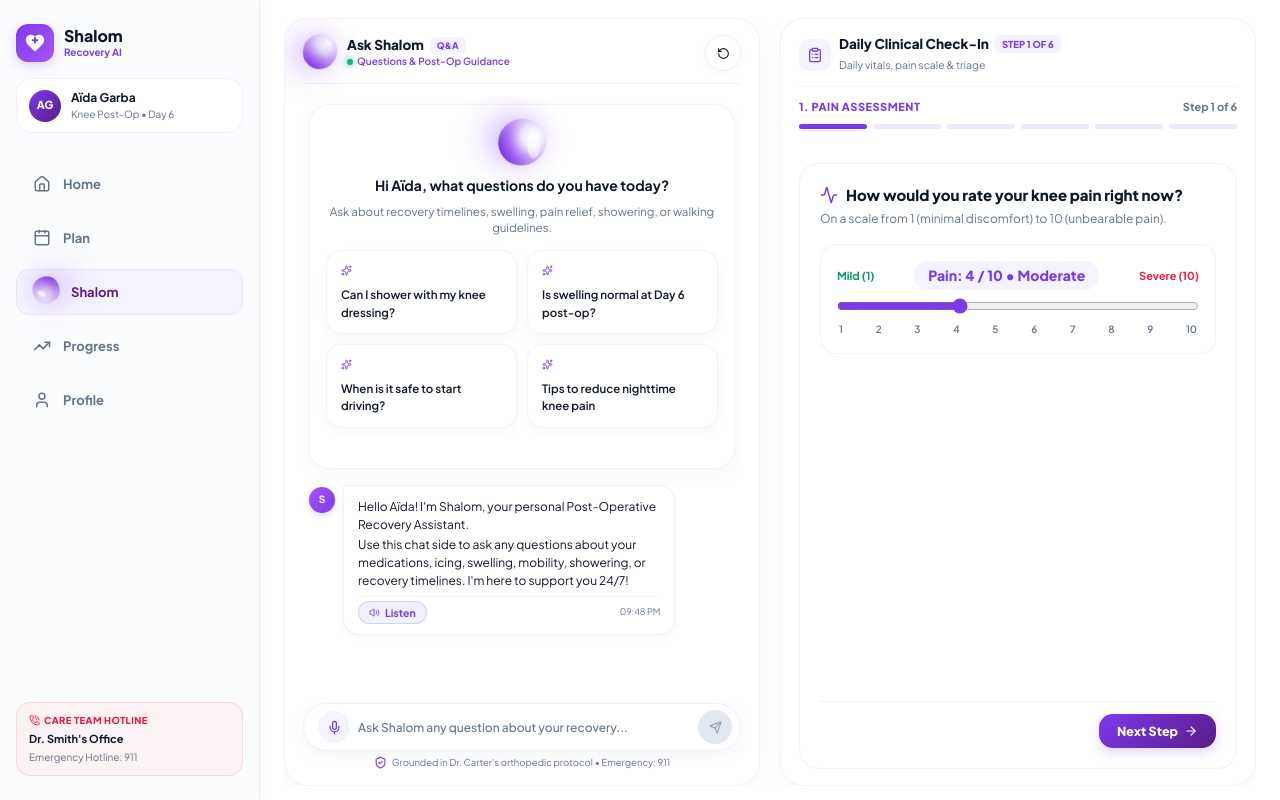
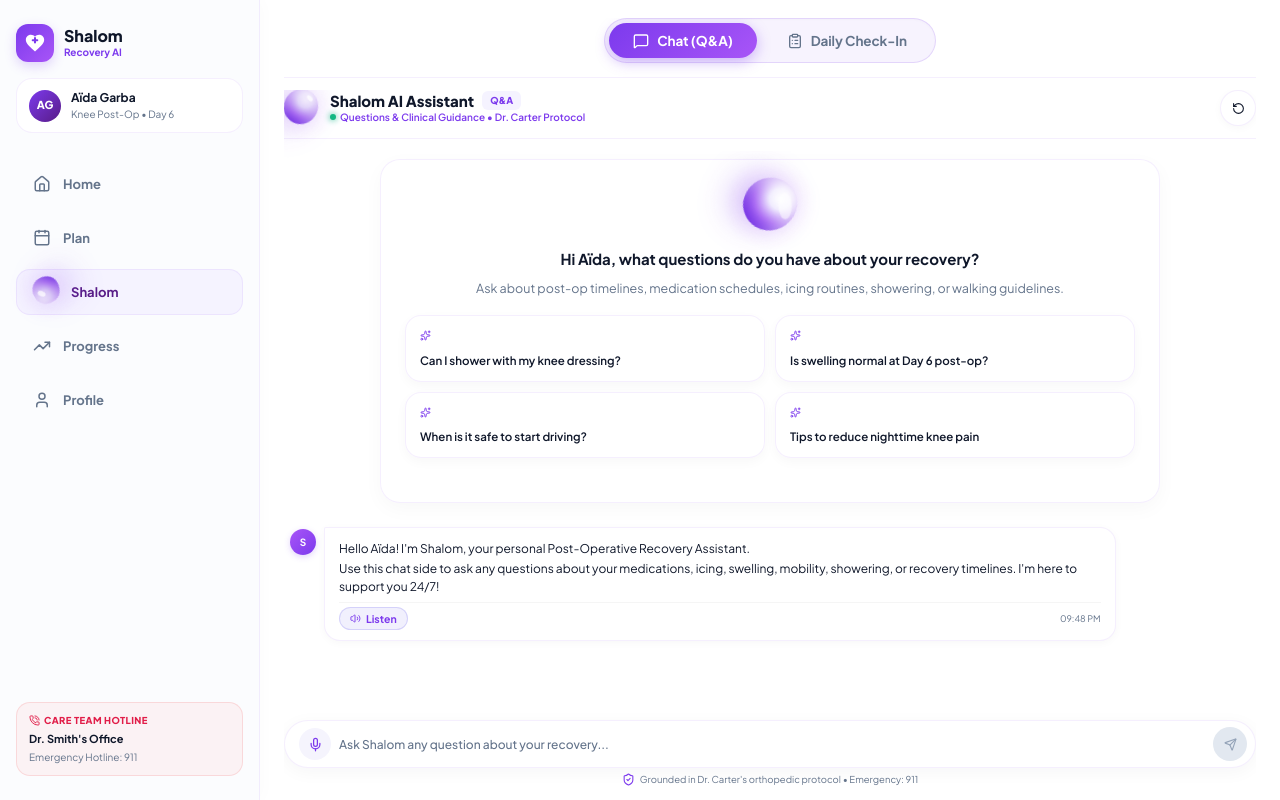
Before and after one commit to Aidarag/Shalom-Post-Operative-RecoverAI, a React (Vite) app: page / in a window 1280 px wide. Both pictures are taken after a click on the button "Shalom". Built offline with nearby package versions, Linux system fonts and the light colour scheme.

Commit message:
feat: redesign Shalom AI as normal page with Chat (Q&A) and Daily Check-In segmented filter

```diff
--- a/src/components/ChatInterface.tsx
+++ b/src/components/ChatInterface.tsx
@@ -72,8 +72,8 @@ export const ChatInterface: React.FC<ChatInterfaceProps> = ({
   currentRecoveryStatus: _currentRecoveryStatus = 'Green',
   onNavigateToProgress
 }) => {
-  // Mobile / Tab switch state: 'chat' or 'work'
-  const [mobileSide, setMobileSide] = useState<'chat' | 'work'>('chat');
+  // Filter toggle state: 'chat' (Q&A) vs 'checkin' (Daily Check-In)
+  const [activeFilter, setActiveFilter] = useState<'chat' | 'checkin'>('chat');
 
   // Chat conversation state (strictly for questions & clinical inquiries)
   const [messages, setMessages] = useState<Message[]>([
@@ -89,7 +89,7 @@ export const ChatInterface: React.FC<ChatInterfaceProps> = ({
   const [playingMessageId, setPlayingMessageId] = useState<string | null>(null);
   const messagesEndRef = useRef<HTMLDivElement>(null);
 
-  // Work Side State: Daily Clinical Check-In
+  // Daily Clinical Check-In State
   const [isCheckInSubmitted, setIsCheckInSubmitted] = useState<boolean>(checkInComplete);
   const [checkInStep, setCheckInStep] = useState<number>(0); // 0 to 5 for the 6 steps
   const [answers, setAnswers] = useState<CheckInAnswers>(
@@ -122,6 +122,7 @@ export const ChatInterface: React.FC<ChatInterfaceProps> = ({
       const report = generateCareTeamReport(presetScenarioTrigger, status);
       onCheckInComplete(presetScenarioTrigger, status, report);
       setIsCheckInSubmitted(true);
+      setActiveFilter('checkin');
       clearPresetScenarioTrigger();
     }
   }, [presetScenarioTrigger, onCheckInComplete, clearPresetScenarioTrigger]);
@@ -252,7 +253,7 @@ export const ChatInterface: React.FC<ChatInterfaceProps> = ({
     setIsCheckInSubmitted(true);
 
     // Notify user in Chat side
-    const summaryMsg = `I've analyzed your Day 6 check-in! Your Recovery Status has been updated on your Work Board.\n\n` +
+    const summaryMsg = `I've analyzed your Day 6 check-in! Your Recovery Status has been updated on your Daily Check-In page.\n\n` +
       `- **Pain Level**: ${finalAnswers.painLevel}/10\n` +
       `- **Temperature**: ${finalAnswers.temperature || 98.6}°F (${finalAnswers.hasFever ? 'Fever reported' : 'Normal'})\n` +
       `- **Medications**: ${finalAnswers.medsTaken ? 'All Taken ✓' : 'Missed Some'}\n` +
@@ -1073,48 +1074,51 @@ export const ChatInterface: React.FC<ChatInterfaceProps> = ({
   };
 
   // ==========================================
-  // MAIN RENDER: SPLIT VIEW (CHAT SIDE & WORK SIDE)
+  // MAIN RENDER: UNIFIED NORMAL PAGE WITH FILTER
   // ==========================================
   return (
-    <div className="shalom-split-container">
-      {/* Mobile Switcher (Visible on screens < 1024px) */}
-      <div className="shalom-mobile-switcher">
+    <div className="shalom-page-container">
+      {/* Top Segmented Filter Header: Chat (Q&A) vs Daily Check-In */}
+      <div className="shalom-filter-header">
+        <div className="shalom-filter-tabs">
           <button
             type="button"
-          className={`shalom-mobile-switch-btn ${mobileSide === 'chat' ? 'active' : ''}`}
-          onClick={() => setMobileSide('chat')}
+            className={`shalom-filter-tab ${activeFilter === 'chat' ? 'active' : ''}`}
+            onClick={() => setActiveFilter('chat')}
           >
-          <MessageSquare size={13} />
-          <span>Chat (Questions)</span>
+            <MessageSquare size={16} />
+            <span>Chat (Q&amp;A)</span>
           </button>
           <button
             type="button"
-          className={`shalom-mobile-switch-btn ${mobileSide === 'work' ? 'active' : ''}`}
-          onClick={() => setMobileSide('work')}
+            className={`shalom-filter-tab ${activeFilter === 'checkin' ? 'active' : ''}`}
+            onClick={() => setActiveFilter('checkin')}
           >
-          <ClipboardList size={13} />
-          <span>Work (Check-In &amp; Status)</span>
+            <ClipboardList size={16} />
+            <span>Daily Check-In</span>
+            {isCheckInSubmitted && (
+              <span className="shalom-done-chip">
+                <Check size={11} strokeWidth={3} /> Done
+              </span>
+            )}
           </button>
         </div>
+      </div>
 
-      {/* Grid: Left Chat Side + Right Work Side */}
-      <div className="shalom-split-grid">
       {/* ========================================================= */}
-        {/* LEFT SIDE: CHAT PANEL (FOR QUESTIONS & CLINICAL ANSWERS) */}
+      {/* VIEW 1: CHAT / Q&A VIEW */}
       {/* ========================================================= */}
-        <div
-          className="shalom-chat-panel"
-          style={{ display: mobileSide === 'chat' ? 'flex' : undefined }}
-        >
-          {/* Header */}
+      {activeFilter === 'chat' && (
+        <div className="shalom-chat-view">
+          {/* Chat Header Bar */}
           <div className="shalom-panel-header">
-            <div style={{ display: 'flex', alignItems: 'center', gap: '10px' }}>
+            <div style={{ display: 'flex', alignItems: 'center', gap: '12px' }}>
               <div className="chat-header-avatar" />
               <div>
-                <div style={{ display: 'flex', alignItems: 'center', gap: '6px' }}>
-                  <span className="chat-header-title">Ask Shalom</span>
+                <div style={{ display: 'flex', alignItems: 'center', gap: '8px' }}>
+                  <span className="chat-header-title" style={{ fontSize: '15px' }}>Shalom AI Assistant</span>
                   <span style={{
-                    fontSize: '9px', fontWeight: 800, padding: '2px 7px', borderRadius: '6px',
+                    fontSize: '9.5px', fontWeight: 800, padding: '2px 8px', borderRadius: '6px',
                     background: 'var(--primary-light)', color: 'var(--primary)', textTransform: 'uppercase'
                   }}>
                     Q&amp;A
@@ -1122,7 +1126,7 @@ export const ChatInterface: React.FC<ChatInterfaceProps> = ({
                 </div>
                 <span className="chat-header-status">
                   <span style={{ width: '6px', height: '6px', borderRadius: '50%', background: '#10B981', display: 'inline-block', boxShadow: '0 0 6px #10B981' }}></span>
-                  Questions &amp; Post-Op Guidance
+                  Questions &amp; Clinical Guidance &bull; Dr. Carter Protocol
                 </span>
               </div>
             </div>
@@ -1140,16 +1144,16 @@ export const ChatInterface: React.FC<ChatInterfaceProps> = ({
           {/* Messages Scroller */}
           <div className="chat-scroller-view">
             {messages.length <= 1 && (
-              <div className="chat-welcome-box" style={{ padding: '16px' }}>
-                <div className="hologram-chat-sphere" style={{ width: '46px', height: '46px', margin: '0 auto' }}></div>
-                <strong style={{ fontSize: '14px', color: 'var(--text-main)' }}>
-                  Hi Aïda, what questions do you have today?
+              <div className="chat-welcome-box" style={{ padding: '20px 24px', maxWidth: '780px', margin: '0 auto 12px auto', width: '100%' }}>
+                <div className="hologram-chat-sphere" style={{ width: '52px', height: '52px', margin: '0 auto 8px auto' }}></div>
+                <strong style={{ fontSize: '15px', color: 'var(--text-main)' }}>
+                  Hi Aïda, what questions do you have about your recovery?
                 </strong>
-                <p style={{ fontSize: '11.5px', color: 'var(--text-muted)', margin: 0, lineHeight: '1.4' }}>
-                  Ask about recovery timelines, swelling, pain relief, showering, or walking guidelines.
+                <p style={{ fontSize: '12.5px', color: 'var(--text-muted)', margin: 0, lineHeight: '1.5' }}>
+                  Ask about post-op timelines, medication schedules, icing routines, showering, or walking guidelines.
                 </p>
 
-                <div className="suggest-chips-grid" style={{ width: '100%', marginTop: '6px' }}>
+                <div className="suggest-chips-grid" style={{ width: '100%', marginTop: '10px' }}>
                   {prebakedQueries.map((q, idx) => (
                     <div
                       key={idx}
@@ -1276,38 +1280,38 @@ export const ChatInterface: React.FC<ChatInterfaceProps> = ({
             </div>
           </div>
         </div>
+      )}
 
-        {/* ========================================================================= */}
-        {/* RIGHT SIDE: WORK PANEL (FOR DAILY CHECK-IN & DYNAMIC RECOVERY STATUS) */}
-        {/* ========================================================================= */}
-        <div
-          className="shalom-work-panel"
-          style={{ display: mobileSide === 'work' ? 'flex' : undefined }}
-        >
+      {/* ========================================================= */}
+      {/* VIEW 2: DAILY CHECK-IN VIEW */}
+      {/* ========================================================= */}
+      {activeFilter === 'checkin' && (
+        <div className="shalom-checkin-view">
+          <div className="shalom-checkin-card-container">
             {/* Header */}
-          <div className="shalom-panel-header">
-            <div style={{ display: 'flex', alignItems: 'center', gap: '8px' }}>
+            <div className="shalom-panel-header" style={{ marginBottom: '8px' }}>
+              <div style={{ display: 'flex', alignItems: 'center', gap: '10px' }}>
                 <div style={{
-                width: '32px', height: '32px', borderRadius: '10px',
+                  width: '36px', height: '36px', borderRadius: '12px',
                   background: 'var(--primary-light)', color: 'var(--primary)',
                   display: 'flex', alignItems: 'center', justifyContent: 'center'
                 }}>
-                <ClipboardList size={16} />
+                  <ClipboardList size={18} />
                 </div>
                 <div>
-                <div style={{ display: 'flex', alignItems: 'center', gap: '6px' }}>
-                  <span className="chat-header-title">Daily Clinical Check-In</span>
+                  <div style={{ display: 'flex', alignItems: 'center', gap: '8px' }}>
+                    <span className="chat-header-title" style={{ fontSize: '15px' }}>Daily Clinical Check-In</span>
                     <span style={{
-                    fontSize: '9.5px', fontWeight: 800, padding: '2px 7px', borderRadius: '6px',
+                      fontSize: '9.5px', fontWeight: 800, padding: '2px 8px', borderRadius: '6px',
                       background: isCheckInSubmitted ? 'rgba(5, 150, 105, 0.1)' : 'var(--primary-light)',
                       color: isCheckInSubmitted ? '#059669' : 'var(--primary)',
                       textTransform: 'uppercase'
                     }}>
-                    {isCheckInSubmitted ? 'Completed' : `Step ${checkInStep + 1} of 6`}
+                      {isCheckInSubmitted ? 'Completed & Evaluated' : `Step ${checkInStep + 1} of 6`}
                     </span>
                   </div>
-                <span style={{ fontSize: '10.5px', color: 'var(--text-muted)' }}>
-                  {isCheckInSubmitted ? 'Recovery status analyzed from your answers' : 'Daily vitals, pain scale & triage'}
+                  <span style={{ fontSize: '11px', color: 'var(--text-muted)' }}>
+                    {isCheckInSubmitted ? 'Recovery status analyzed directly from your submitted answers' : 'Track daily vitals, pain level, wound safety & triage'}
                   </span>
                 </div>
               </div>
@@ -1320,23 +1324,23 @@ export const ChatInterface: React.FC<ChatInterfaceProps> = ({
                     background: 'var(--primary-light)',
                     color: 'var(--primary)',
                     border: '1px solid rgba(124, 58, 237, 0.2)',
-                  borderRadius: '10px',
-                  padding: '4px 10px',
-                  fontSize: '11px',
+                    borderRadius: '12px',
+                    padding: '6px 14px',
+                    fontSize: '12px',
                     fontWeight: 700,
                     cursor: 'pointer',
                     display: 'flex',
                     alignItems: 'center',
-                  gap: '4px'
+                    gap: '6px',
+                    transition: 'all 0.2s ease'
                   }}
                 >
-                <RotateCcw size={11} /> Retake
+                  <RotateCcw size={12} /> Update Check-In
                 </button>
               )}
             </div>
 
-          {/* Work Body: Either the 6-step Check-In workflow OR the Dynamic Recovery Status Response */}
-          <div style={{ flex: 1, minHeight: 0, overflowY: 'auto' }}>
+            {/* Check-In Body: 6-step form OR Dynamic Recovery Status Response */}
             {!isCheckInSubmitted ? (
               renderCheckInWorkflow()
             ) : (
@@ -1344,7 +1348,7 @@ export const ChatInterface: React.FC<ChatInterfaceProps> = ({
             )}
           </div>
         </div>
-      </div>
+      )}
     </div>
   );
 };
--- a/src/index.css
+++ b/src/index.css
@@ -1580,8 +1580,8 @@ input, button, select, textarea {
   }
 }
 
-/* Split View: Chat Side & Work Side */
-.shalom-split-container {
+/* Unified Shalom AI Page: Chat & Check-In Views with Filter Switcher */
+.shalom-page-container {
   display: flex;
   flex-direction: column;
   height: 100%;
@@ -1593,75 +1593,99 @@ input, button, select, textarea {
   animation: fadeIn 0.28s ease-out;
 }
 
-.shalom-mobile-switcher {
-  display: none;
+.shalom-filter-header {
+  display: flex;
+  justify-content: center;
+  align-items: center;
+  padding: 0 4px 14px 4px;
+  flex-shrink: 0;
+  border-bottom: 1px solid var(--border-glass);
   margin-bottom: 12px;
-  flex-shrink: 0;
-}
-
-@media (max-width: 1023px) {
-  .shalom-mobile-switcher {
-    display: flex;
-    background: var(--bg-glass-card);
-    border: 1px solid var(--border-glass);
-    border-radius: 14px;
+}
+
+.shalom-filter-tabs {
+  display: inline-flex;
+  background: rgba(124, 58, 237, 0.06);
+  border: 1px solid rgba(124, 58, 237, 0.16);
+  border-radius: 9999px;
   padding: 4px;
   gap: 6px;
-  }
-  .shalom-mobile-switch-btn {
-    flex: 1;
-    padding: 8px 12px;
-    border-radius: 10px;
-    font-size: 12px;
-    font-weight: 700;
+  box-shadow: inset 0 1px 3px rgba(0, 0, 0, 0.02);
+}
+
+.shalom-filter-tab {
+  display: flex;
+  align-items: center;
+  gap: 8px;
+  padding: 9px 24px;
+  border-radius: 9999px;
   border: none;
   background: transparent;
   color: var(--text-muted);
-    cursor: pointer;
-    display: flex;
-    align-items: center;
-    justify-content: center;
-    gap: 6px;
-    transition: var(--transition-fluid);
-  }
-  .shalom-mobile-switch-btn.active {
-    background: var(--primary);
+  font-size: 13.5px;
+  font-weight: 700;
+  cursor: pointer;
+  transition: all 0.22s cubic-bezier(0.4, 0, 0.2, 1);
+  letter-spacing: -0.1px;
+}
+
+.shalom-filter-tab:hover {
+  color: var(--primary);
+  background: rgba(124, 58, 237, 0.07);
+}
+
+.shalom-filter-tab.active {
+  background: linear-gradient(135deg, #7C3AED 0%, #A855F7 100%);
   color: #ffffff;
-    box-shadow: 0 2px 8px var(--primary-glow);
-  }
-}
-
-.shalom-split-grid {
-  display: grid;
-  grid-template-columns: 1fr 1fr;
-  gap: 20px;
+  box-shadow: 0 4px 14px rgba(124, 58, 237, 0.35);
+}
+
+.shalom-done-chip {
+  background: rgba(255, 255, 255, 0.25);
+  color: #ffffff;
+  font-size: 10px;
+  font-weight: 800;
+  padding: 2px 8px;
+  border-radius: 9999px;
+  display: inline-flex;
+  align-items: center;
+  gap: 3px;
+  letter-spacing: 0.3px;
+}
+
+.shalom-filter-tab:not(.active) .shalom-done-chip {
+  background: rgba(16, 185, 129, 0.12);
+  color: #059669;
+}
+
+.shalom-chat-view {
+  display: flex;
+  flex-direction: column;
+  height: 100%;
   flex: 1 1 0%;
   min-height: 0;
+  overflow: hidden;
+  background: #ffffff;
+}
+
+.shalom-checkin-view {
+  display: flex;
+  flex-direction: column;
   height: 100%;
-  overflow: hidden;
-}
-
-@media (max-width: 1023px) {
-  .shalom-split-grid {
-    display: flex;
-    flex-direction: column;
+  flex: 1 1 0%;
+  min-height: 0;
   overflow-y: auto;
-  }
-}
-
-.shalom-chat-panel,
-.shalom-work-panel {
-  display: flex;
-  flex-direction: column;
-  height: 100%;
-  min-height: 0;
   background: #ffffff;
-  border: 1px solid var(--border-glass);
-  border-radius: 24px;
-  padding: 16px 18px;
-  box-shadow: 0 4px 20px rgba(124, 58, 237, 0.04);
-  overflow: hidden;
-  position: relative;
+  padding: 4px 12px 24px 12px;
+}
+
+.shalom-checkin-card-container {
+  max-width: 820px;
+  width: 100%;
+  margin: 0 auto;
+  display: flex;
+  flex-direction: column;
+  gap: 16px;
 }
 
 .shalom-panel-header {
@@ -1676,7 +1700,7 @@ input, button, select, textarea {
 
 .work-step-pills {
   display: flex;
-  gap: 6px;
+  gap: 8px;
   margin-bottom: 16px;
   overflow-x: auto;
   padding-bottom: 2px;
@@ -1684,7 +1708,7 @@ input, button, select, textarea {
 
 .work-step-pill {
   flex: 1;
-  height: 5px;
+  height: 6px;
   border-radius: 3px;
   background: rgba(124, 58, 237, 0.12);
   transition: all 0.25s ease;
```
Lines whose indentation alone changed are shown as unchanged.
